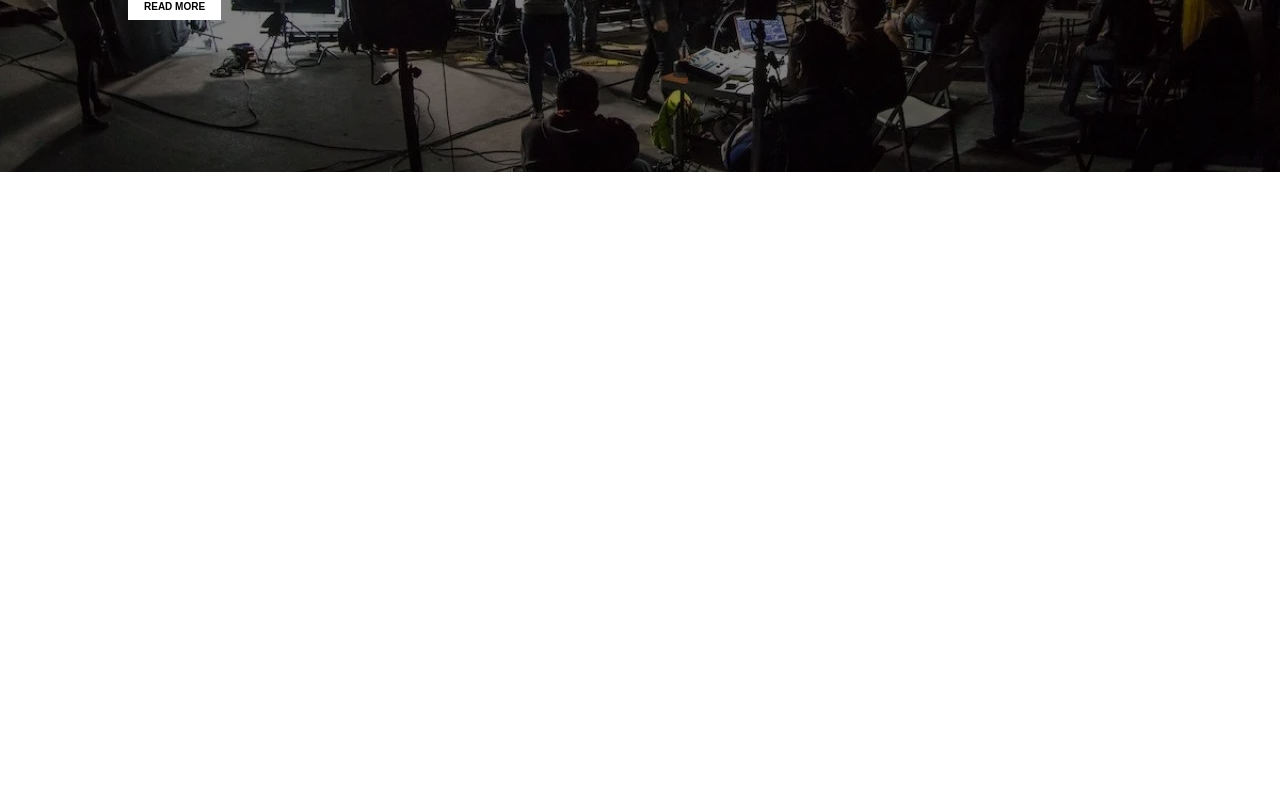
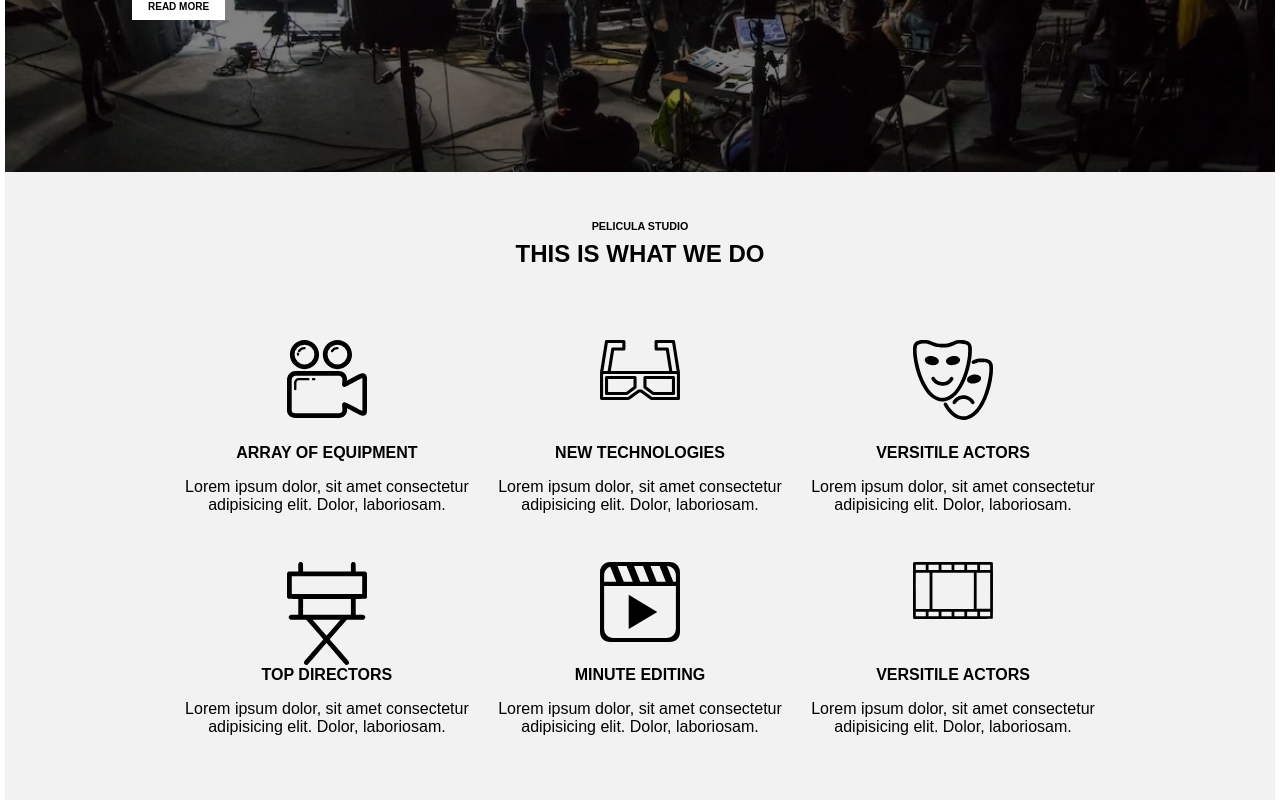
Before and after one commit to PaoloMarzocchi/proj-html-vuejs, a Vue app: page / in a window 1280 px wide. Shown: the part 391-1191 px from the top of the page. Before the commit the page ends 800 px from the top, so only its background shows below. Built offline with nearby package versions, Linux system fonts and the light colour scheme; a web font is replaced by a local one.

Commit message:
add studio section in main

```diff
--- a/src/App.vue
+++ b/src/App.vue
@@ -14,6 +14,7 @@ export default {
 
     <div id="site-main">
 
+        <!-- Jumbotron section -->
         <section class="jumbo">
             <div class="container d-flex">
                 <h6>CINEMATO STUDIO</h6>
@@ -22,7 +23,68 @@ export default {
             </div>
 
         </section>
-        <section></section>
+
+
+        <section class="studio p-section">
+            <div class="section-title">
+                <h6>PELICULA STUDIO</h6>
+                <h2>THIS IS WHAT WE DO</h2>
+            </div>
+            <div class="container">
+                <div class="row d-flex">
+                    <div class="col d-flex">
+                        <div class="top">
+                            <img src="/img/image (14).svg" alt="">
+                        </div>
+
+                        <h4>ARRAY OF EQUIPMENT</h4>
+                        <p>Lorem ipsum dolor, sit amet consectetur adipisicing elit. Dolor, laboriosam.</p>
+
+                    </div>
+                    <div class="col d-flex">
+                        <div class="top">
+                            <img src="/img/image (16).svg" alt="">
+                        </div>
+                        <h4>NEW TECHNOLOGIES</h4>
+                        <p>Lorem ipsum dolor, sit amet consectetur adipisicing elit. Dolor, laboriosam.</p>
+
+                    </div>
+                    <div class="col d-flex">
+                        <div class="top">
+                            <img src="/img/image (18).svg" alt="">
+                        </div>
+                        <h4>VERSITILE ACTORS</h4>
+                        <p>Lorem ipsum dolor, sit amet consectetur adipisicing elit. Dolor, laboriosam.</p>
+
+                    </div>
+                    <div class="col d-flex">
+                        <div class="top">
+                            <img src="/img/image (15).svg" alt="">
+                        </div>
+                        <h4>TOP DIRECTORS</h4>
+                        <p>Lorem ipsum dolor, sit amet consectetur adipisicing elit. Dolor, laboriosam.</p>
+
+                    </div>
+                    <div class="col d-flex">
+                        <div class="top">
+                            <img src="/img/image (17).svg" alt="">
+                        </div>
+                        <h4>MINUTE EDITING</h4>
+                        <p>Lorem ipsum dolor, sit amet consectetur adipisicing elit. Dolor, laboriosam.</p>
+
+                    </div>
+                    <div class="col d-flex">
+                        <div class="top">
+                            <img src="/img/image (19).svg" alt="">
+                        </div>
+                        <h4>VERSITILE ACTORS</h4>
+                        <p>Lorem ipsum dolor, sit amet consectetur adipisicing elit. Dolor, laboriosam.</p>
+
+                    </div>
+
+                </div>
+            </div>
+        </section>
         <section></section>
         <section></section>
         <section></section>
@@ -98,7 +160,15 @@ a {
     margin: 0 auto;
 }
 
+.p-section {
+    padding: 3rem;
+}
+
 /* #endregion Utilities */
+
+#site-main {
+
+    margin: 0 5px;
 
     .jumbo {
         height: 30rem;
@@ -158,4 +228,42 @@ a {
 
 
     }
+
+    .studio {
+        background-color: var(--cine--light);
+
+        .section-title {
+            text-align: center;
+
+            & h2 {
+                margin: 0.5rem 0;
+            }
+        }
+
+        .row {
+            padding: 1rem 0;
+            flex-wrap: wrap;
+        }
+
+        .col {
+            width: calc(100%/12 * 4);
+            flex-direction: column;
+            align-items: center;
+            gap: 1rem;
+            justify-content: space-between;
+            padding-top: 3rem;
+
+            .top {
+                height: 5.5rem;
+                width: 5rem;
+            }
+
+            & p {
+                text-align: center;
+            }
+        }
+
+    }
+
+}
 </style>
```
Lines whose indentation alone changed are shown as unchanged.
